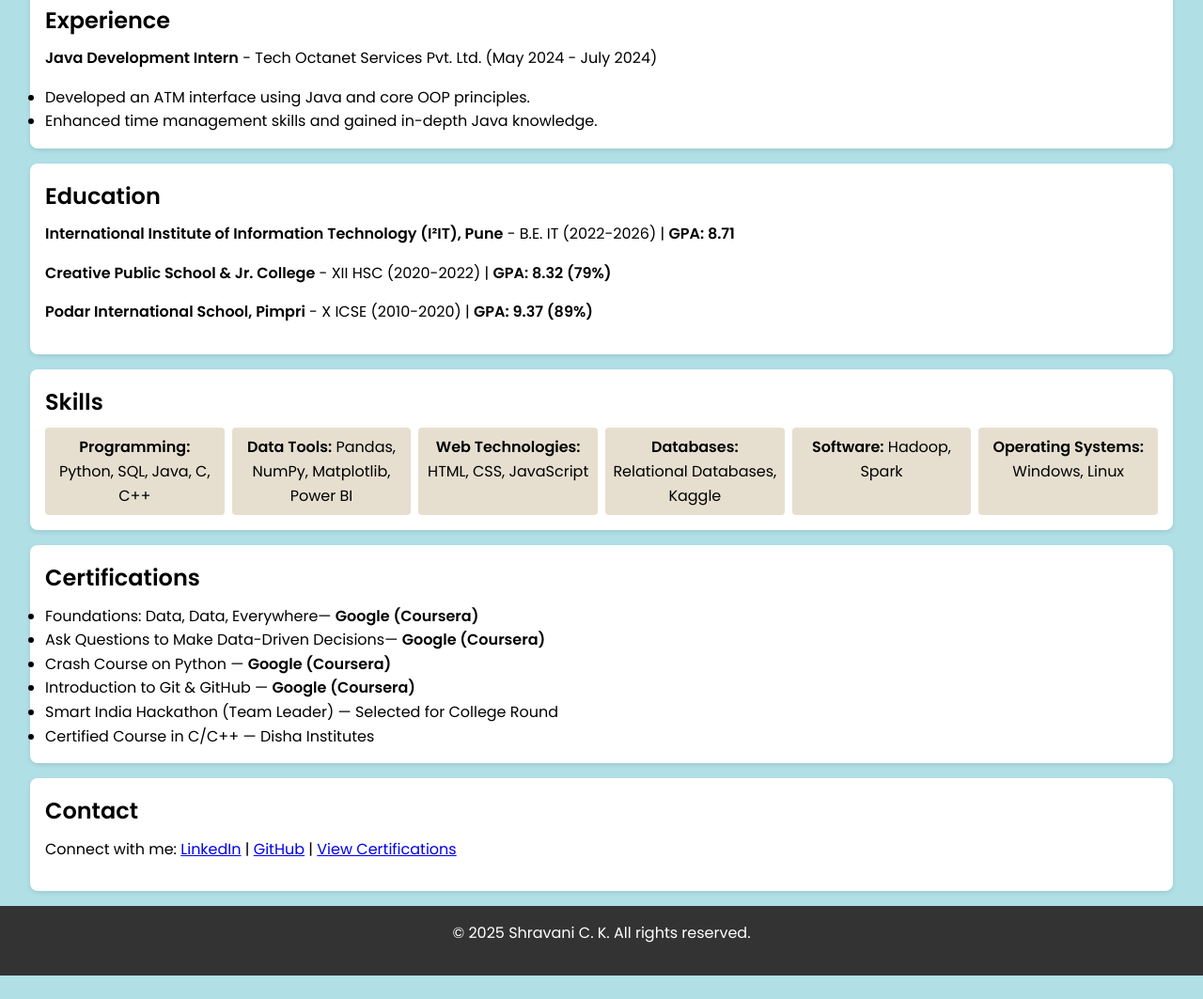
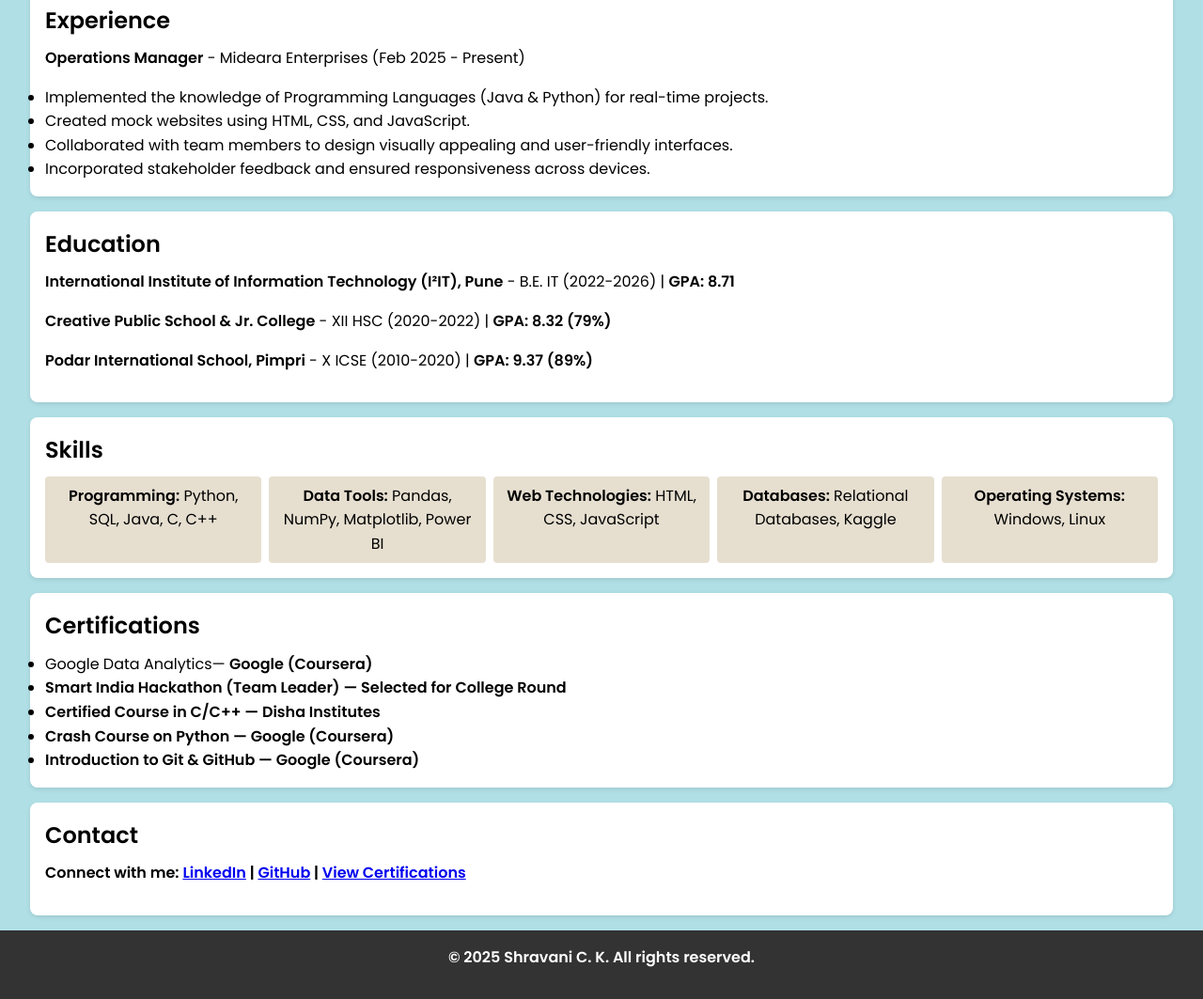
Before and after one commit to Shravani2307-lab/Portfolio-Website, a plain HTML site: page index.html in a window 1280 px wide. Shown: the part 917-1980 px from the top of the page at 94% size. Before the commit the page ends 1955 px from the top, so only its background shows below. Drawn offline with Linux system fonts and the light colour scheme.

Commit message:
Update index.html

```diff
--- a/index.html
+++ b/index.html
@@ -216,13 +216,16 @@
         </div>
     </section>
     <section id="experience" class="experience">
-        <h2>Experience</h2>
-        <p><strong>Java Development Intern</strong> - Tech Octanet Services Pvt. Ltd. (May 2024 - July 2024)</p>
-        <ul>
-            <li>Developed an ATM interface using Java and core OOP principles.</li>
-            <li>Enhanced time management skills and gained in-depth Java knowledge.</li>
-        </ul>
-    </section>
+    <h2>Experience</h2>
+    <p><strong>Operations Manager</strong> - Mideara Enterprises (Feb 2025 - Present)</p>
+    <ul>
+        <li>Implemented the knowledge of Programming Languages (Java & Python) for real-time projects.</li>
+        <li>Created mock websites using HTML, CSS, and JavaScript.</li>
+        <li>Collaborated with team members to design visually appealing and user-friendly interfaces.</li>
+        <li>Incorporated stakeholder feedback and ensured responsiveness across devices.</li>
+    </ul>
+</section>
+
     <section id="education" class="education">
         <h2>Education</h2>
         <p><strong>International Institute of Information Technology (I²IT), Pune</strong> - B.E. IT (2022-2026) | <B>GPA: 8.71 </B></p>
@@ -236,19 +239,17 @@
             <li><strong>Data Tools:</strong> Pandas, NumPy, Matplotlib, Power BI</li>
             <li><strong>Web Technologies:</strong> HTML, CSS, JavaScript</li>
             <li><strong>Databases:</strong> Relational Databases, Kaggle</li>
-            <li><strong>Software:</strong> Hadoop, Spark</li>
             <li><strong>Operating Systems:</strong> Windows, Linux</li>
         </ul>
     </section>
     <section id="certifications" class="certifications">
         <h2>Certifications</h2>
         <ul>
-            <li> Foundations: Data, Data, Everywhere— <B>Google (Coursera)</B></li>
-            <li> Ask Questions to Make Data-Driven Decisions— <B>Google (Coursera)</B></li>
+            <li>Google Data Analytics— <B>Google (Coursera)</li>
+            <li>Smart India Hackathon (Team Leader) — Selected for College Round</li>
+            <li>Certified Course in C/C++ — Disha Institutes</li>
             <li>Crash Course on Python — <B>Google (Coursera)</B></li>
             <li>Introduction to Git & GitHub — <B>Google (Coursera)</B></li>
-            <li>Smart India Hackathon (Team Leader) — Selected for College Round</li>
-            <li>Certified Course in C/C++ — Disha Institutes</li>
         </ul>
     </section>
     <section id="contact" class="contact">
```
